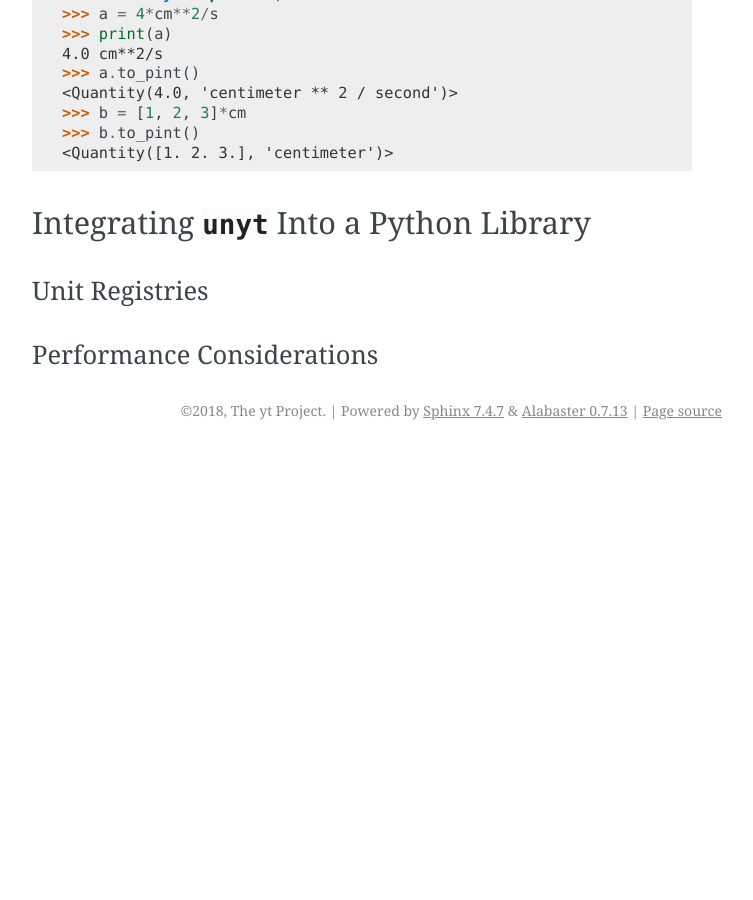
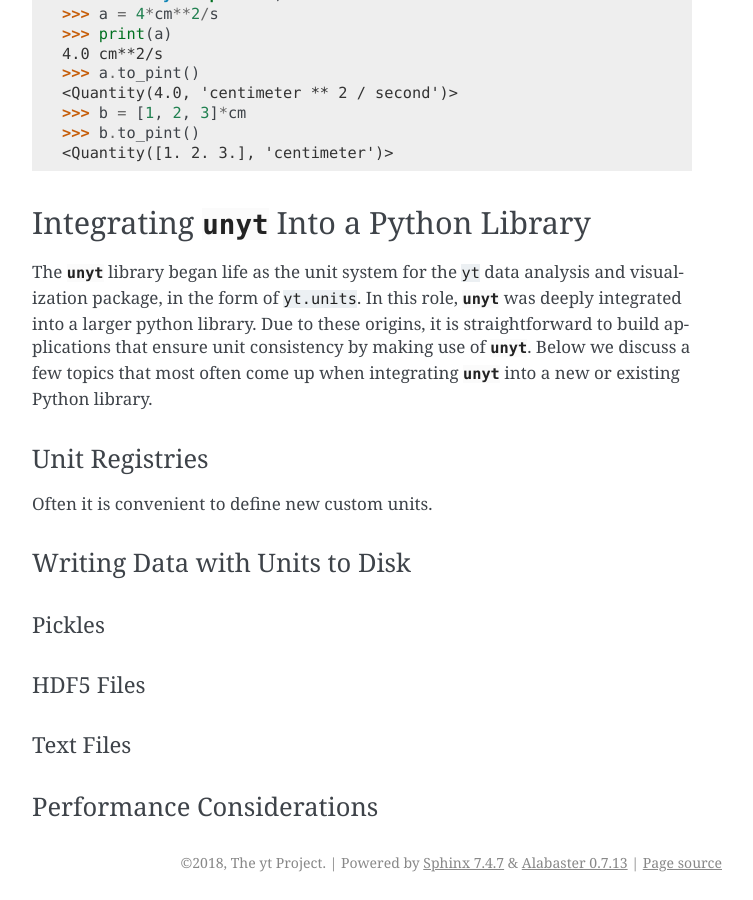
Before and after one commit to yt-project/unyt, a Sphinx documentation site: the page built from docs/usage.rst, in a window 1280 px wide and 900 px high, scrolled down 13478 px. Shown: the whole window, without its empty margins (388-1141 px from the left). Built offline with Sphinx 7.4.7, drawn with Linux system fonts in a browser that asks for light colours; pages that are not in the unit, such as notebooks, are missing from menus; the version number could not be read and is left out; before the commit the page ends 13928 px from its top, so only the background shows below that; some of the changed text lies outside the part shown.

```diff
--- a/docs/usage.rst
+++ b/docs/usage.rst
@@ -638,8 +638,29 @@ method:
 Integrating :mod:`unyt` Into a Python Library
 +++++++++++++++++++++++++++++++++++++++++++++
 
+The :mod:`unyt` library began life as the unit system for the ``yt`` data
+analysis and visualization package, in the form of ``yt.units``. In this role,
+:mod:`unyt` was deeply integrated into a larger python library. Due to these
+origins, it is straightforward to build applications that ensure unit
+consistency by making use of :mod:`unyt`. Below we discuss a few topics that
+most often come up when integrating :mod:`unyt` into a new or existing Python library.
+
 Unit Registries
 ---------------
 
+Often it is convenient to define new custom units.
+
+Writing Data with Units to Disk
+-------------------------------
+
+Pickles
+*******
+
+HDF5 Files
+**********
+
+Text Files
+**********
+
 Performance Considerations
 --------------------------
```
Also changed, not shown: README.rst (+8 -0 lines).
